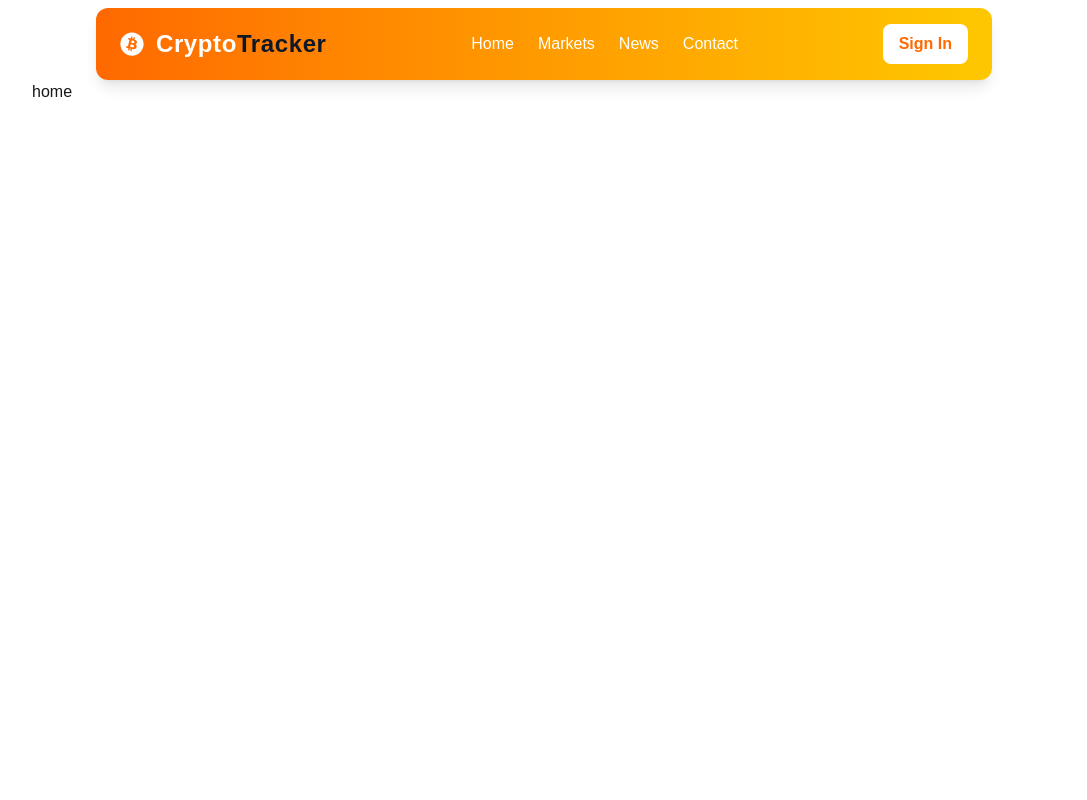
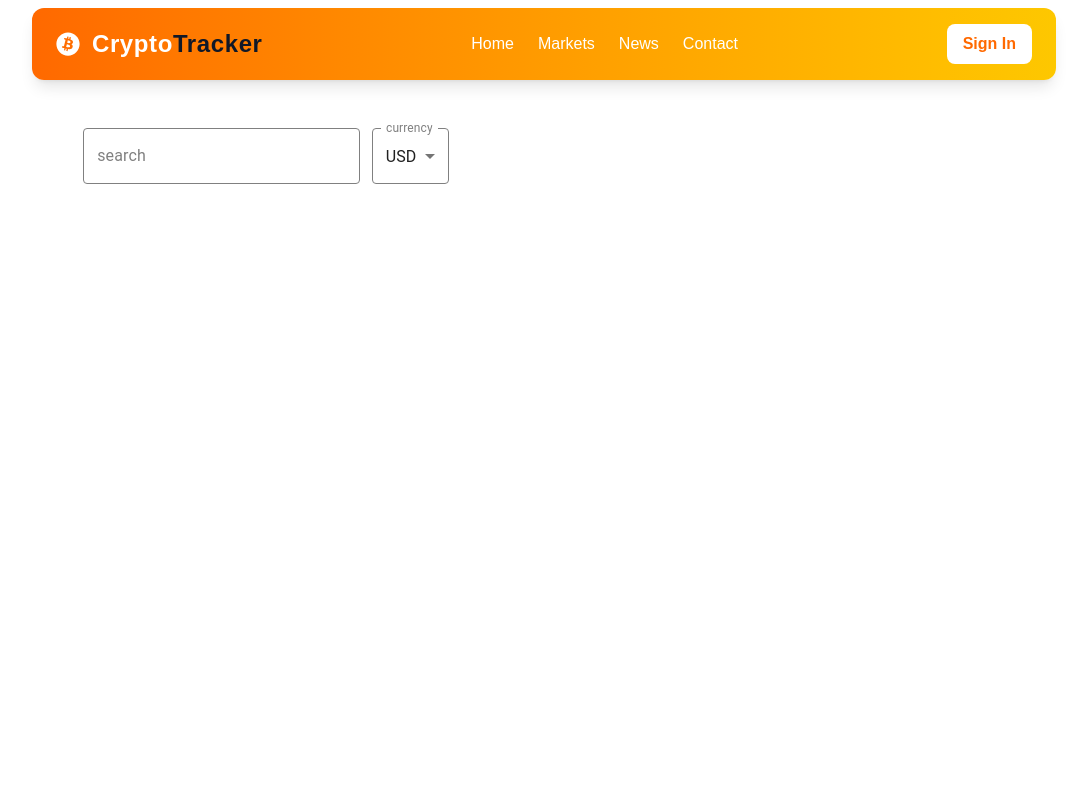
Before and after one commit to amirabbasghhh/crypto-market, a Next.js app: page / in a window 1280 px wide. Shown: the top 800 px of the page, without its empty margins (96-1183 px from the left). Built offline with nearby package versions, Linux system fonts and the light colour scheme.

Commit message:
feat:create SearchInput and CurrencySelector components

```diff
--- /dev/null
+++ b/app/components/Coins.tsx
@@ -0,0 +1,19 @@
+"use client";
+import { useState } from "react";
+import CurrencySelector from "./CurrencySelector";
+import SearchInput from "./SearchInput";
+const Coins = () => {
+  const [search, setSearch] = useState("");
+  const [currency, setCurrency] = useState("USD");
+
+  return (
+    <div>
+      <div className="flex item-center gap-x-3">
+         <SearchInput value={search} onChange={(e) => setSearch(e.target.value)} />
+         <CurrencySelector value={currency} onChange={(e) => setCurrency(e.target.value)} />
+      </div>
+    </div>
+  );
+};
+
+export default Coins;
--- /dev/null
+++ b/app/components/CurrencySelector.tsx
@@ -0,0 +1,41 @@
+"use client";
+import InputLabel from "@mui/material/InputLabel";
+import MenuItem from "@mui/material/MenuItem";
+import FormControl from "@mui/material/FormControl";
+import Select, { SelectChangeEvent } from "@mui/material/Select";
+
+interface CurrencySelectorProps {
+  value: string;
+  onChange: (event: SelectChangeEvent) => void;
+}
+
+const CurrencySelector: React.FC<CurrencySelectorProps> = ({ value, onChange }) => {
+  return (
+    <FormControl
+      sx={{
+        "& .MuiOutlinedInput-root": {
+          "& fieldset": { borderColor: "gray" },
+          "&:hover fieldset": { borderColor: "gray" },
+          "&.Mui-focused fieldset": { borderColor: "#f97316" },
+        },
+        "& .MuiInputLabel-root": { color: "gray" },
+        "& .MuiInputLabel-root.Mui-focused": { color: "gray" },
+      }}
+    >
+      <InputLabel id="currency-label">currency</InputLabel>
+      <Select
+        labelId="currency-label"
+        id="currency-select"
+        value={value}
+        label="currency"
+        onChange={onChange}
+      >
+        <MenuItem value="USD">USD</MenuItem>
+        <MenuItem value="EUR">EUR</MenuItem>
+        <MenuItem value="JPY">JPY</MenuItem>
+      </Select>
+    </FormControl>
+  );
+};
+
+export default CurrencySelector;
--- a/app/components/Header.tsx
+++ b/app/components/Header.tsx
@@ -3,7 +3,7 @@ import { FaBitcoin, FaEthereum } from "react-icons/fa";
 
 const Header = () => {
   return (
-    <header className="fixed left-1/2 transform -translate-x-1/2 top-2 w-[90%] max-w-4xl bg-gradient-to-r from-orange-500 to-yellow-400 shadow-lg py-4 px-6 rounded-xl flex items-center justify-between">
+    <header className="fixed left-1/2 transform -translate-x-1/2 top-2 w-[80%]  bg-gradient-to-r from-orange-500 to-yellow-400 shadow-lg py-4 px-6 rounded-xl flex items-center justify-between">
       <div className="flex items-center gap-3">
         <FaBitcoin className="text-white text-2xl animate-spin-slow" />
         <h1 className="text-white font-bold text-2xl tracking-wide">
--- /dev/null
+++ b/app/components/SearchInput.tsx
@@ -0,0 +1,31 @@
+"use client";
+import TextField from "@mui/material/TextField";
+
+interface SearchInputProps {
+  value: string;
+  onChange: (event: React.ChangeEvent<HTMLInputElement>) => void;
+}
+
+const SearchInput: React.FC<SearchInputProps> = ({ value, onChange }) => {
+  return (
+    <TextField
+      sx={{
+        width:"30%",
+        "& .MuiOutlinedInput-root": {
+          "& fieldset": { borderColor: "gray" },
+          "&:hover fieldset": { borderColor: "gray" },
+          "&.Mui-focused fieldset": { borderColor: "#f97316" },
+        },
+        "& .MuiFormLabel-root": { color: "gray" },
+        "& .MuiFormLabel-root.Mui-focused": { color: "gray" },
+      }}
+      id="search-input"
+      label="search"
+      variant="outlined"
+      value={value}
+      onChange={onChange}
+    />
+  );
+};
+
+export default SearchInput;
--- a/app/page.tsx
+++ b/app/page.tsx
@@ -1,8 +1,9 @@
+import Coins from "./components/Coins";
 
 export default function Home() {
   return (
-    <div>
-      home
+    <div className="mt-32 w-[90%] mx-auto ">
+       <Coins/>
     </div>
   );
 }
--- a/package.json
+++ b/package.json
@@ -9,6 +9,9 @@
     "lint": "next lint"
   },
   "dependencies": {
+    "@emotion/react": "^11.14.0",
+    "@emotion/styled": "^11.14.0",
+    "@mui/material": "^7.0.1",
     "next": "15.2.4",
     "react": "^19.0.0",
     "react-dom": "^19.0.0",
```
Also changed, not shown: 1 other file (tests, documents, lock files or other folders).
